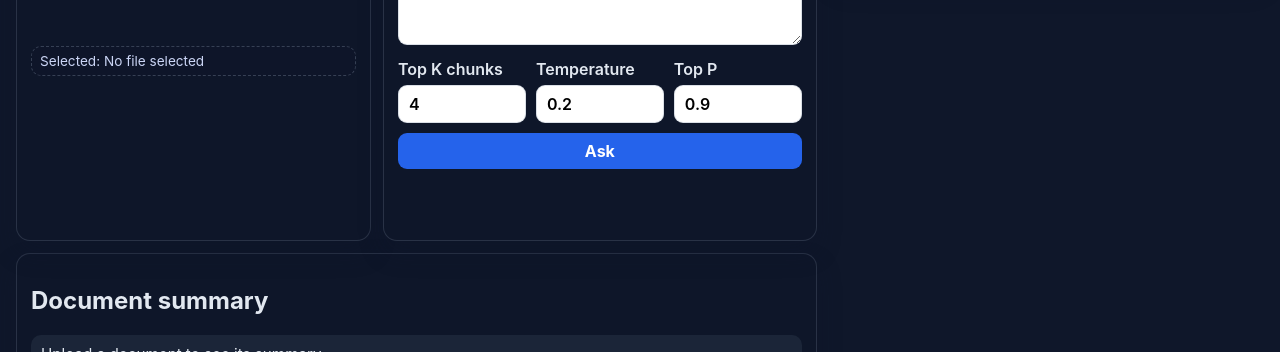
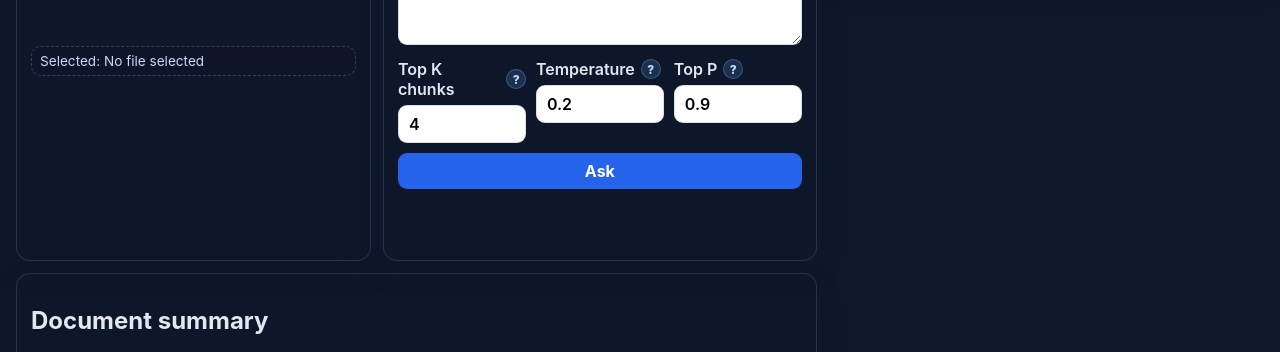
Before and after one commit to ps-1993/DocWiser-1, a website: page public/index.html in a window 1280 px wide. Shown: the part 392-744 px from the top of the page. Drawn offline with Linux system fonts and the light colour scheme; no server answers.

Commit message:
Added helper text to top p,k and temprature

```diff
--- a/public/index.html
+++ b/public/index.html
@@ -73,15 +73,24 @@
               <textarea id="question" rows="5" placeholder="Ask something about the uploaded document..." required></textarea>
               <div class="ask-controls">
                 <label for="topk">
-                  <span>Top K chunks</span>
+                  <span class="control-label">
+                    Top K chunks
+                    <span class="help-tip" tabindex="0" data-tooltip="How many relevant document chunks to retrieve before answering. Use more when answers may span multiple sections.">?</span>
+                  </span>
                   <input id="topk" type="number" min="1" max="10" value="4" />
                 </label>
                 <label for="temperature">
-                  <span>Temperature</span>
+                  <span class="control-label">
+                    Temperature
+                    <span class="help-tip" tabindex="0" data-tooltip="Controls randomness. Lower values make answers more consistent and factual; higher values make them more varied.">?</span>
+                  </span>
                   <input id="temperature" type="number" min="0" max="2" step="0.1" value="0.2" />
                 </label>
                 <label for="top-p">
-                  <span>Top P</span>
+                  <span class="control-label">
+                    Top P
+                    <span class="help-tip" tabindex="0" data-tooltip="Limits the pool of likely words the model can choose from. Lower values are more focused; higher values are more flexible.">?</span>
+                  </span>
                   <input id="top-p" type="number" min="0" max="1" step="0.05" value="0.9" />
                 </label>
               </div>
--- a/public/styles.css
+++ b/public/styles.css
@@ -205,9 +205,54 @@ button:hover {
   margin-bottom: 10px;
 }
 
-.ask-controls span {
-  display: block;
+.ask-controls .control-label {
+  display: flex;
+  align-items: center;
+  gap: 6px;
   margin-bottom: 6px;
+}
+
+.help-tip {
+  position: relative;
+  display: inline-grid;
+  place-items: center;
+  width: 18px;
+  height: 18px;
+  border-radius: 50%;
+  background: rgba(96, 165, 250, 0.18);
+  color: #bfdbfe;
+  border: 1px solid rgba(96, 165, 250, 0.35);
+  font-size: 0.75rem;
+  font-weight: 800;
+  cursor: help;
+}
+
+.help-tip::after {
+  content: attr(data-tooltip);
+  position: absolute;
+  left: 50%;
+  bottom: calc(100% + 8px);
+  z-index: 20;
+  width: 220px;
+  padding: 8px 10px;
+  border-radius: 8px;
+  background: #020617;
+  color: #e2e8f0;
+  border: 1px solid rgba(148, 163, 184, 0.3);
+  box-shadow: 0 12px 28px rgba(0, 0, 0, 0.35);
+  font-size: 0.78rem;
+  font-weight: 500;
+  line-height: 1.35;
+  opacity: 0;
+  pointer-events: none;
+  transform: translate(-50%, 4px);
+  transition: opacity 0.15s ease, transform 0.15s ease;
+}
+
+.help-tip:hover::after,
+.help-tip:focus::after {
+  opacity: 1;
+  transform: translate(-50%, 0);
 }
 
 .ask-controls input {
```
